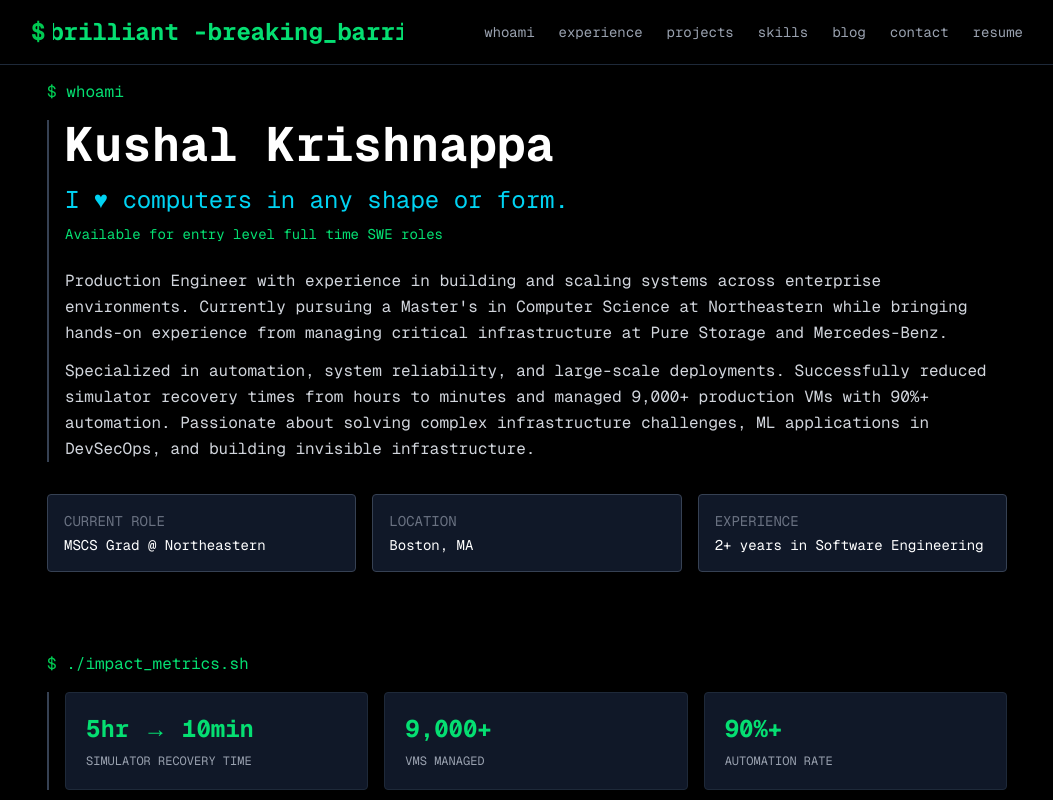
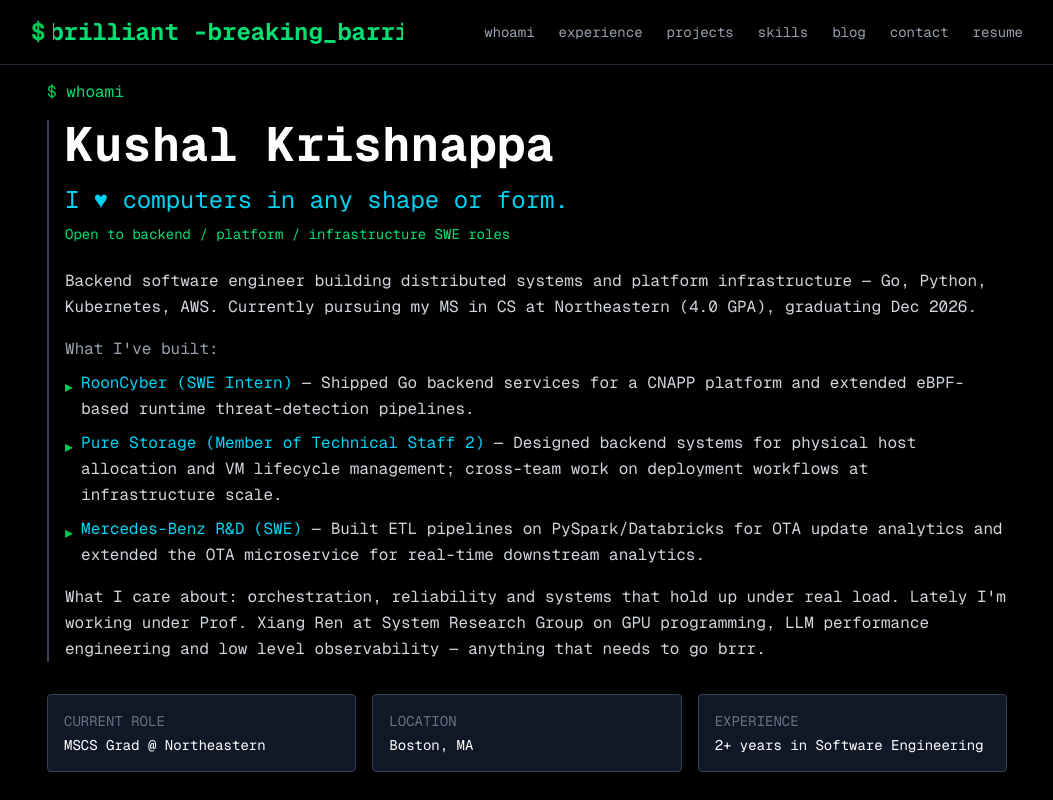
Before and after one commit to kushalkrishnappa/portfolio, a Next.js app: page / in a window 1280 px wide. Shown: the top 800 px of the page, without its empty margins (113-1166 px from the left). Built offline with nearby package versions, Linux system fonts and the light colour scheme.

Commit message:
content: restructure About into intro, highlights list, and closing

```diff
--- a/src/app/components/sections/Whoami.tsx
+++ b/src/app/components/sections/Whoami.tsx
@@ -12,10 +12,24 @@ export default function Whoami() {
           </h1>
           <p className="text-xl sm:text-2xl text-cyan-400 mb-2">{profile.tagline}</p>
           <p className="text-sm text-green-400 mb-6">{profile.availability}</p>
-          <div className="space-y-3 text-sm sm:text-base leading-relaxed">
-            {profile.about.map((paragraph, index) => (
-              <p key={index}>{paragraph}</p>
-            ))}
+          <div className="space-y-4 text-sm sm:text-base leading-relaxed">
+            <p>{profile.about.intro}</p>
+
+            <div>
+              <p className="text-gray-400 mb-2">{"What I've built:"}</p>
+              <ul className="space-y-2">
+                {profile.about.built.map((item) => (
+                  <li key={item.org} className="flex items-start">
+                    <span className="text-green-500 mr-2 mt-1">▸</span>
+                    <span>
+                      <span className="text-cyan-400">{item.org}</span> — {item.detail}
+                    </span>
+                  </li>
+                ))}
+              </ul>
+            </div>
+
+            <p>{profile.about.closing}</p>
           </div>
         </div>
       </div>
--- a/src/data/profile.ts
+++ b/src/data/profile.ts
@@ -3,11 +3,30 @@ import { Profile } from "@/types";
 export const profile: Profile = {
   name: "Kushal Krishnappa",
   tagline: "I ♥ computers in any shape or form.",
-  availability: "Available for entry level full time SWE roles",
-  about: [
-    "Production Engineer with experience in building and scaling systems across enterprise environments. Currently pursuing a Master's in Computer Science at Northeastern while bringing hands-on experience from managing critical infrastructure at Pure Storage and Mercedes-Benz.",
-    "Specialized in automation, system reliability, and large-scale deployments. Successfully reduced simulator recovery times from hours to minutes and managed 9,000+ production VMs with 90%+ automation. Passionate about solving complex infrastructure challenges, ML applications in DevSecOps, and building invisible infrastructure.",
-  ],
+  availability: "Open to backend / platform / infrastructure SWE roles",
+  about: {
+    intro:
+      "Backend software engineer building distributed systems and platform infrastructure — Go, Python, Kubernetes, AWS. Currently pursuing my MS in CS at Northeastern (4.0 GPA), graduating Dec 2026.",
+    built: [
+      {
+        org: "RoonCyber (SWE Intern)",
+        detail:
+          "Shipped Go backend services for a CNAPP platform and extended eBPF-based runtime threat-detection pipelines.",
+      },
+      {
+        org: "Pure Storage (Member of Technical Staff 2)",
+        detail:
+          "Designed backend systems for physical host allocation and VM lifecycle management; cross-team work on deployment workflows at infrastructure scale.",
+      },
+      {
+        org: "Mercedes-Benz R&D (SWE)",
+        detail:
+          "Built ETL pipelines on PySpark/Databricks for OTA update analytics and extended the OTA microservice for real-time downstream analytics.",
+      },
+    ],
+    closing:
+      "What I care about: orchestration, reliability and systems that hold up under real load. Lately I'm working under Prof. Xiang Ren at System Research Group on GPU programming, LLM performance engineering and low level observability — anything that needs to go brrr.",
+  },
   quickInfo: [
     { label: "CURRENT ROLE", value: "MSCS Grad @ Northeastern" },
     { label: "LOCATION", value: "Boston, MA" },
```
Also changed, not shown: src/types/index.ts (+12 -1 lines).
